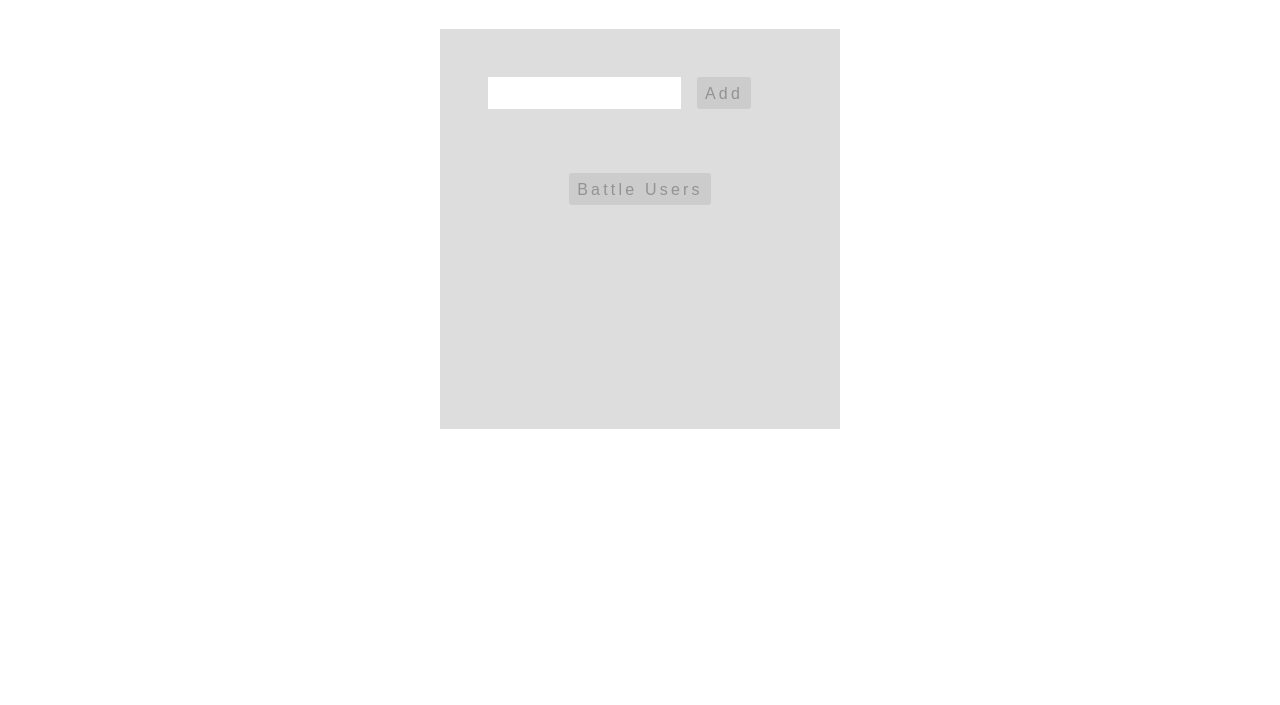
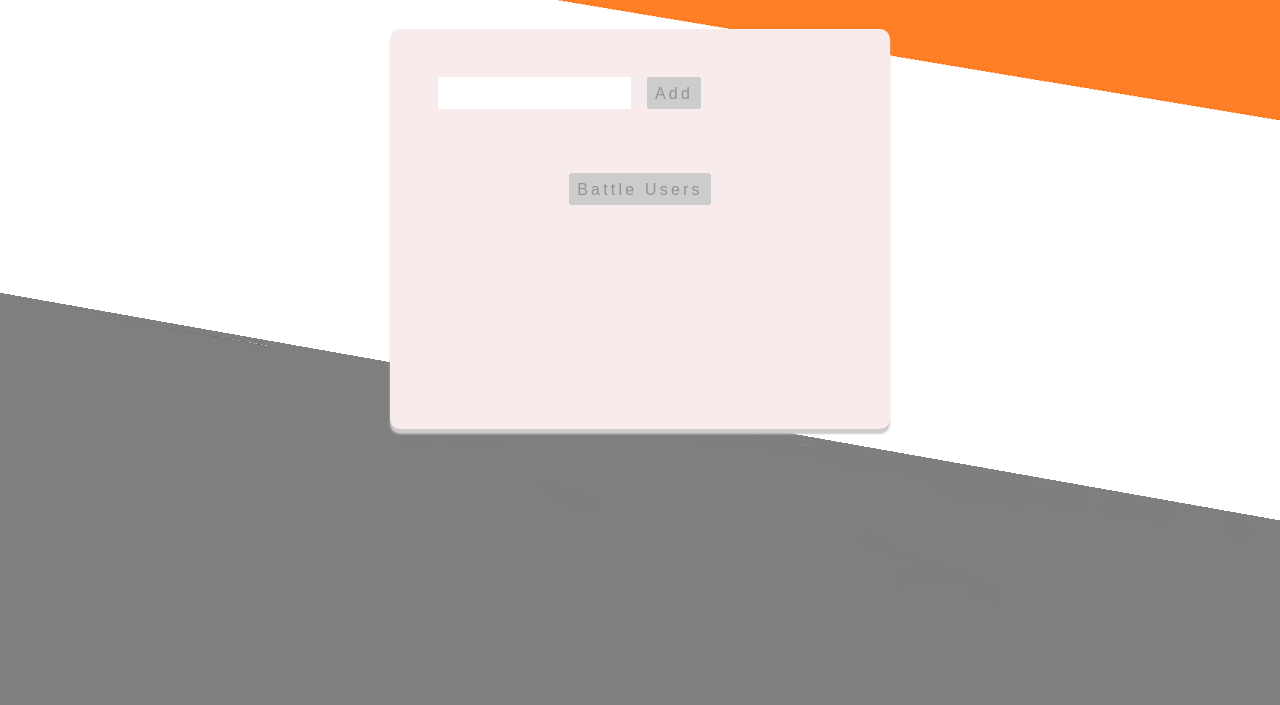
Before and after one commit to Aymen-Mohammednur/ProjectII-GitAPI, a plain HTML site: page battle.html in a window 1280 px wide. Shown: the part 95-800 px from the top of the page. Drawn offline with Linux system fonts and the light colour scheme.

Commit message:
changed background

```diff
--- a/asset/css/battle.css
+++ b/asset/css/battle.css
@@ -1,20 +1,25 @@
 .Battlers__box {
-    width: 400px;
-    background: #ddd;
+    width: 500px;
+    height: 350px;
+    background: rgb(247, 235, 235);
     min-height: 50vh;
     display: flex;
     flex-direction: column;
     padding: 2rem;
     margin: 0 auto;
+    border-radius: 10px;
+    box-shadow: 0 5px 2px 0 #ccc;
 }
 
 .Battlers__input {
     margin:0.5rem 1rem;
+
     display: flex;
     align-items: center;
 }
 .Battlers__add {
     margin: 0.5rem 1rem;
+
 }
 .Battlers__users{
     margin: 1rem
--- a/asset/css/main.css
+++ b/asset/css/main.css
@@ -6,7 +6,14 @@
 
 body {
     font-family: 'Roboto', sans-serif;
+
+    background-image: url('../image/bagrd21.png');
+
+
 }
+
+
+
 
 button {
     height: 2rem;
@@ -37,6 +44,7 @@ button:disabled {
 .Navigation__container {
     margin: 2rem;
     width:100%;
+
 }
 
 .Navigation__lists {
@@ -82,11 +90,11 @@ button:disabled {
 }
 
 .Cards__list {
-    background: #ccc;
+    background: rgb(236, 231, 231);
     padding: 2rem 0.4rem;
     text-align: center;
     font-size: 1.1rem;
-    border-radius: 3px;
+    border-radius: 10px;
     box-shadow: 0 2px 5px 0 #ccc;
     margin: 1rem;
     width: 250px;
```
Also changed, not shown: asset/image/bagrd21.png (added).
